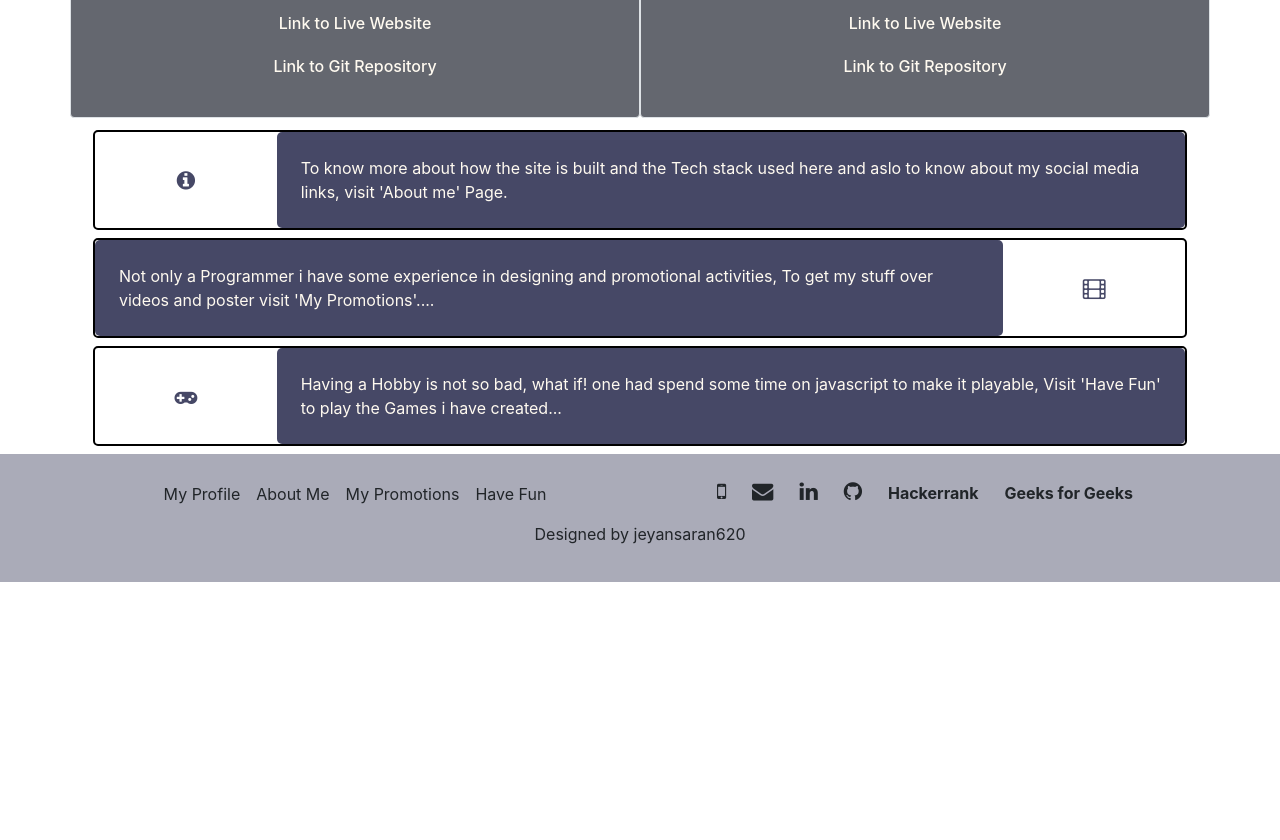
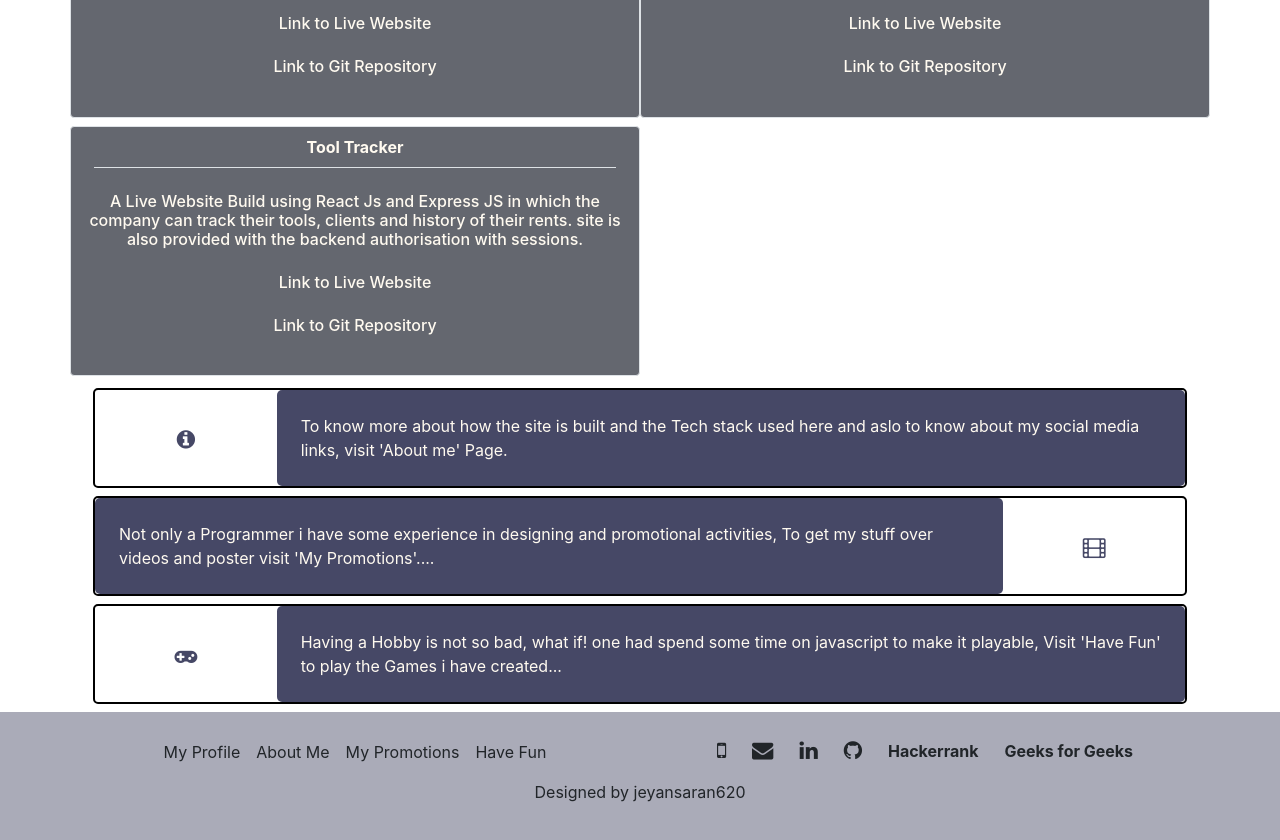
Before and after one commit to jeyansaran620/my-own-site, a React (Create React App) app: page /Home in a window 1280 px wide. Shown: the part 1280-2120 px from the top of the page. Before the commit the page ends 1862 px from the top, so only its background shows below. Built offline with nearby package versions, Linux system fonts and the light colour scheme.

Commit message:
profile changes

```diff
--- a/src/components/Profile.js
+++ b/src/components/Profile.js
@@ -153,6 +153,19 @@ const Profile =() => {
         );
     };
 
+    const ToolTracker =() =>
+    {
+        return (
+            <div className= "pb-3">
+                <div className="h6 pt-3 pb-3">
+                    A Live Website Build using React Js and Express JS in which the company can track their tools, clients and history of their rents. site is also provided with the backend authorisation with sessions.
+                </div>
+                <div  className="h6 pb-3"><a href="https://tool-track.herokuapp.com/" >Link to Live Website</a></div>
+                <div  className="h6 pb-3"><a href="https://github.com/jeyansaran620/Tracker" >Link to Git Repository</a></div>
+            </div>
+        );
+    };
+
     const List = [
         {
             title:"Educational Qualifications",
@@ -185,6 +198,10 @@ const Profile =() => {
         {
             title:"Sparrow Shot",
             content:SparrowShot()
+        },
+        {
+            title:"Tool Tracker",
+            content:ToolTracker()
         }
     ];
 
```
